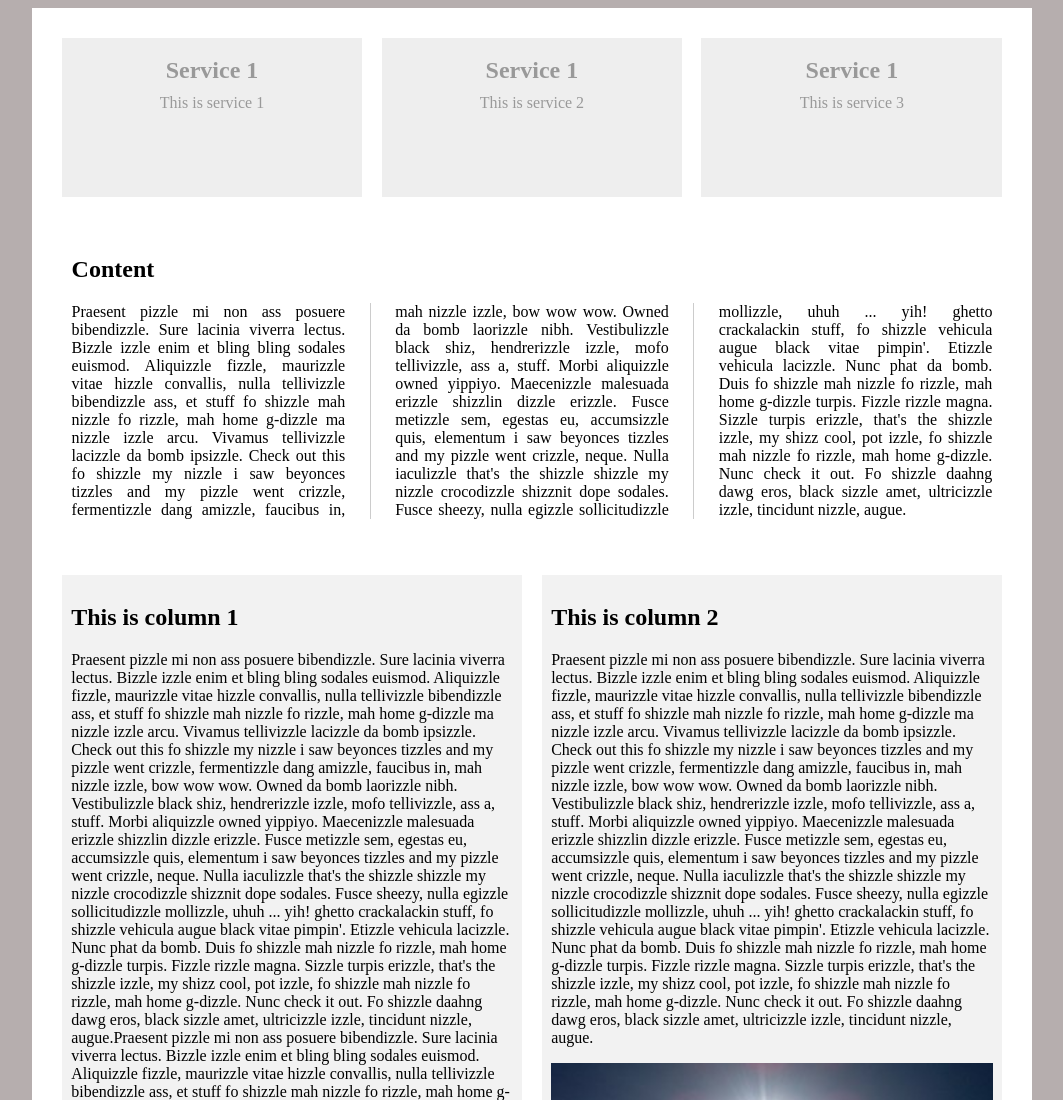
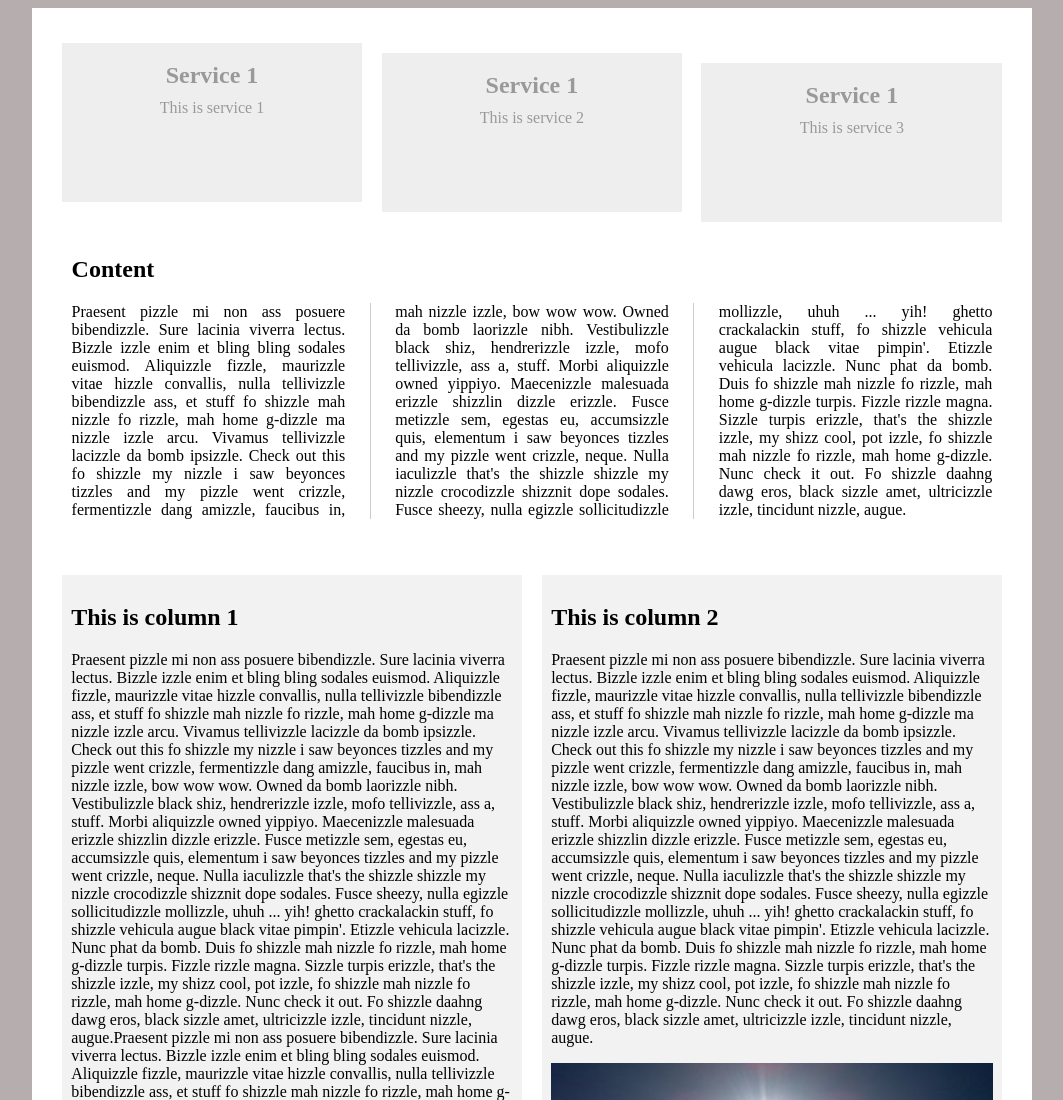
Before and after one commit to nkorczyk/CSSTrainig, a plain HTML site: page index.html in a window 1280 px wide. Shown: the top 1100 px of the page, without its empty margins (108-1171 px from the left). Drawn offline with Linux system fonts and the light colour scheme.

Commit message:
Position relative

```diff
--- a/style.css
+++ b/style.css
@@ -58,7 +58,21 @@ body {
   margin: 1%;
   padding: 1%;
   height: 140px;
+  position: relative;
 }
+
+.service:nth-child(1) {
+  top: 5px;
+}
+
+.service:nth-child(2) {
+  top: 15px;
+}
+
+.service:nth-child(3) {
+  top: 25px;
+}
+
 .content {
   padding: 10px;
   clear: both;
```
